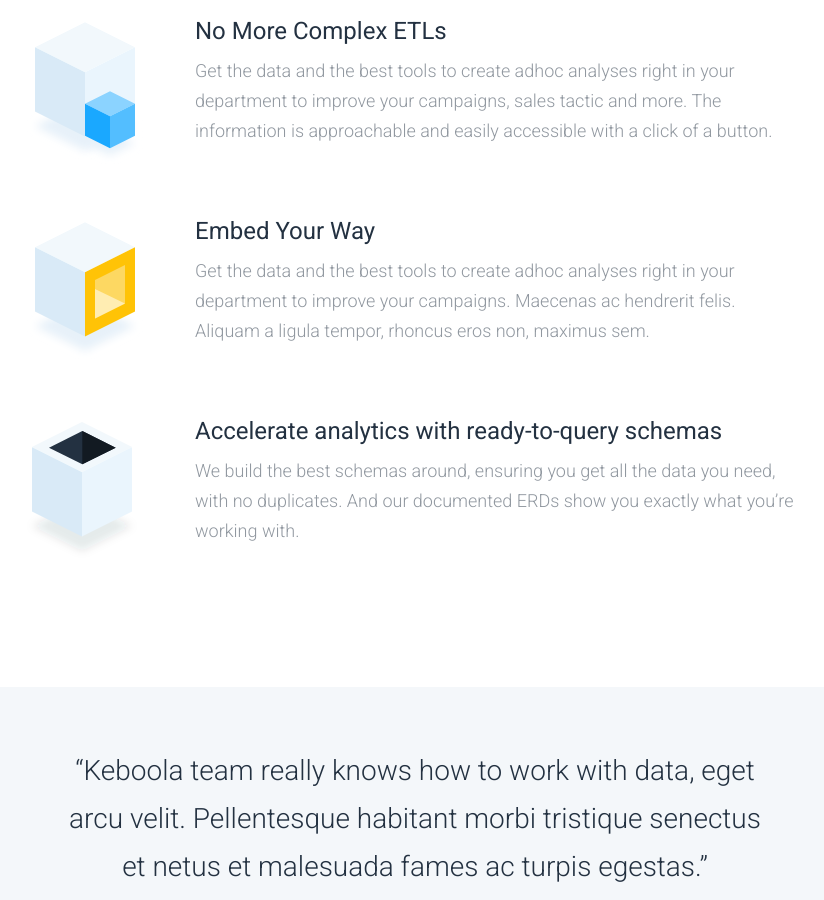
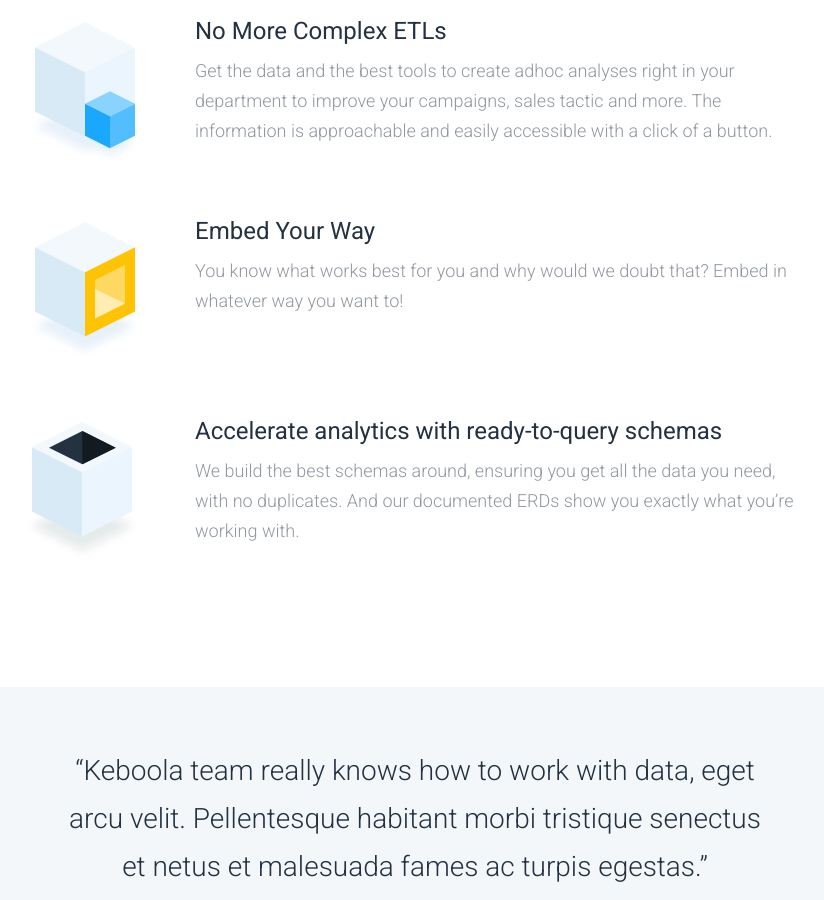
Before and after one commit to keboola/website, a Jekyll site: the page built from _product/product.md, in a window 1280 px wide and 900 px high, scrolled down 1440 px. Shown: the whole window, without its empty margins (225-1049 px from the left). Built offline with Jekyll 4.4.1, drawn with Linux system fonts in a browser that asks for light colours; nearby versions of some CDN libraries.

Commit message:
Update from Forestry.io - Updated product.md

```diff
--- a/_product/product.md
+++ b/_product/product.md
@@ -34,9 +34,8 @@ page_sections:
       and easily accessible with a click of a button.
     title: No More Complex ETLs
   - icotype: yellowright
-    desc: Get the data and the best tools to create adhoc analyses right in your department
-      to improve your campaigns. Maecenas ac hendrerit felis. Aliquam a ligula tempor,
-      rhoncus eros non, maximus sem.
+    desc: You know what works best for you and why would we doubt that? Embed in whatever
+      way you want to!
     title: Embed Your Way
   - icotype: black
     title: Accelerate analytics with ready-to-query schemas
```
